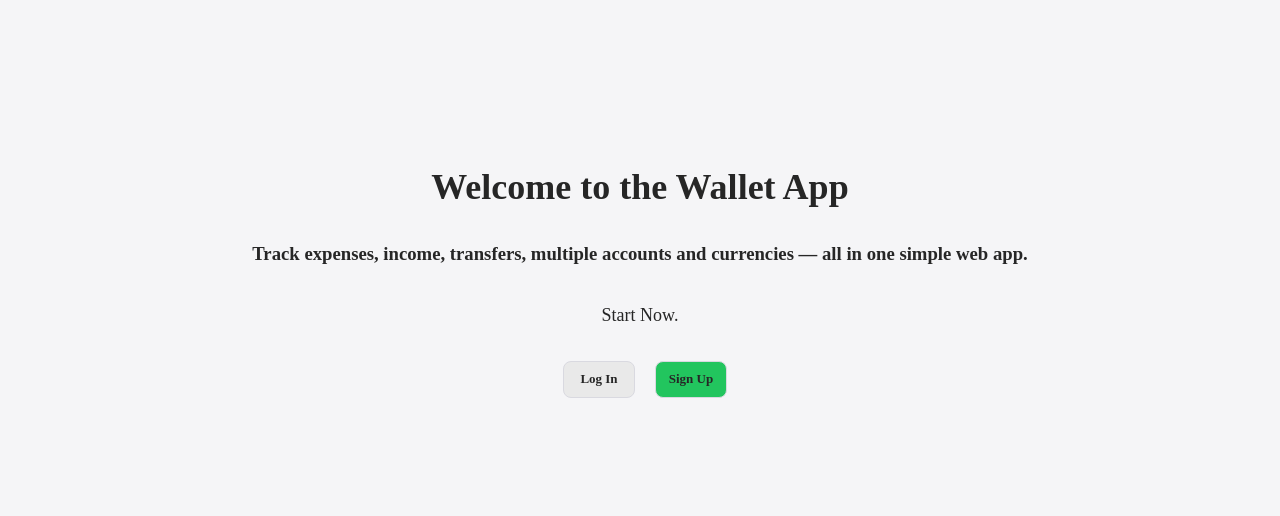
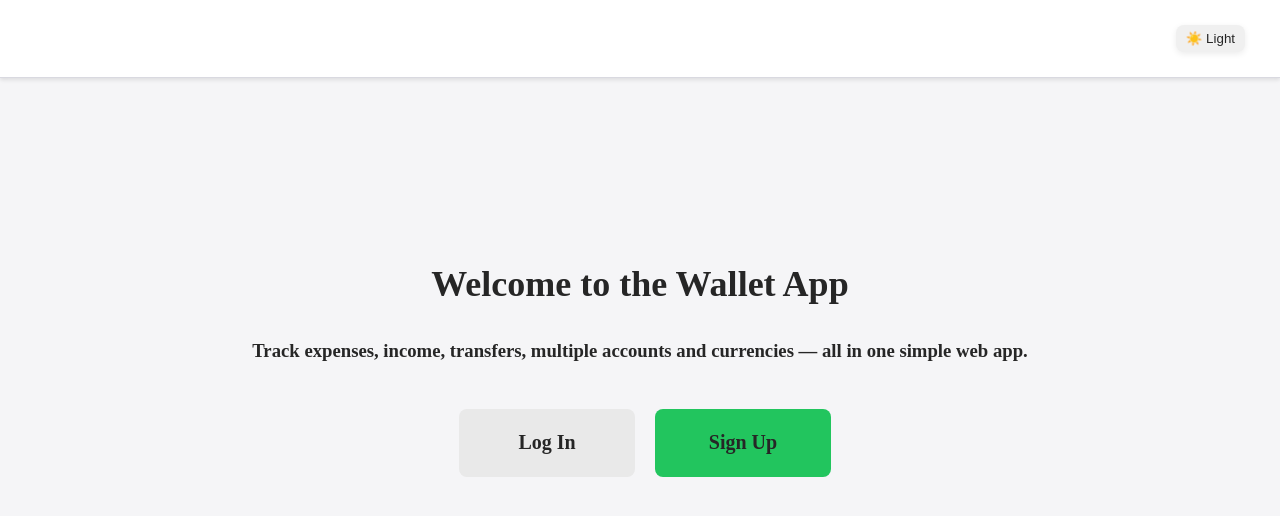
Before and after one commit to yaryhiin/wallet-react, a React (Create React App) app: page / in a window 1280 px wide. Shown: the top 516 px of the page. Built offline with nearby package versions, Linux system fonts and the light colour scheme.

Commit message:
finished with mmost ui

```diff
--- a/src/App.js
+++ b/src/App.js
@@ -163,7 +163,7 @@ function App() {
         <Routes>
           {accounts.length === 0 ? (
             <Route path='/' element={
-              <WelcomeScreen />
+              <WelcomeScreen toggleTheme={toggleTheme} theme={theme}/>
             } />
           ) : (
             <Route path='/' element={
--- a/src/Layout.js
+++ b/src/Layout.js
@@ -7,7 +7,7 @@ export default function Layout({ toggleTheme, theme }) {
   return (
     <>
       <header className="header">
-            <a href="/" className={cn("button", styles.logOut)}>Log Out</a>
+        <a href="/" className={cn("button", styles.logOut)}>Log Out</a>
         <ThemeSwitch toggleTheme={toggleTheme} theme={theme} />
       </header>
       <main className="body">
--- a/src/components/codes/Login.js
+++ b/src/components/codes/Login.js
@@ -52,6 +52,7 @@ const Login = () => {
   }
 
   return (
+    <div className="container">
       <div className={styles.formContainer}>
         <h1 className={styles.heading}>Log In</h1>
         <div className={styles.inputBox}>
@@ -81,6 +82,7 @@ const Login = () => {
           <button className={cn(styles.saveBtn, "button")} onClick={handleLogin}>Log In</button>
         </div>
       </div>
+    </div>
   )
 }
 
--- a/src/components/codes/SignUp.js
+++ b/src/components/codes/SignUp.js
@@ -18,6 +18,7 @@ const SignUp = () => {
     useEffect(() => {
         const newErrors = {};
         if (confirmPassword !== password) newErrors.confirmPassword = true;
+        setErrors(newErrors);
     }, [confirmPassword, password])
 
     async function handleSignUp(e) {
@@ -62,6 +63,7 @@ const SignUp = () => {
     }
 
     return (
+        <div className="container">
             <div className={styles.formContainer}>
                 <h1 className={styles.heading}>Sign Up</h1>
                 <div className={styles.inputBox}>
@@ -101,6 +103,7 @@ const SignUp = () => {
                     <button className={cn(styles.saveBtn, "button")} onClick={handleSignUp}>Sign Up</button>
                 </div>
             </div>
+        </div>
     )
 }
 
--- a/src/components/codes/WelcomeScreen.js
+++ b/src/components/codes/WelcomeScreen.js
@@ -1,12 +1,16 @@
 import styles from "../styles/WelcomeScreen.module.scss"
 import cn from 'classnames';
+import ThemeSwitch from "./ThemeSwitch";
 
-const WelcomeScreen = () => {
+const WelcomeScreen = ({ toggleTheme, theme }) => {
     return (
+        <>
+            <header className={styles.header}>
+                <ThemeSwitch toggleTheme={toggleTheme} theme={theme} />
+            </header>
             <div className={styles.content}>
                 <h1 className={styles.title}>Welcome to the Wallet App</h1>
                 <h3 className={styles.description}>Track expenses, income, transfers, multiple accounts and currencies — all in one simple web app.</h3>
-            <p className={styles.note}>Start Now.</p>
                 <div className={styles.sessionBox}>
                     <div>
                         <a href="/login" className={cn("button", styles.logIn)}>Log In</a>
@@ -16,6 +20,7 @@ const WelcomeScreen = () => {
                     </div>
                 </div>
             </div>
+        </>
     )
 }
 
--- a/src/components/styles/Header.module.scss
+++ b/src/components/styles/Header.module.scss
@@ -35,6 +35,7 @@ a{
 .themeSwitch {
   padding: 6px 10px;
   border-radius: 8px;
+  margin: 15px;
   border: none;
   cursor: pointer;
   background: var(--btn-bg);
@@ -49,7 +50,7 @@ a{
 }
 
 @media (max-width: 600px) {
-  .logIn, .signUp {
+  .logOut {
     width: 60px;
     height: 30px;
     font-size: 12px;
--- a/src/components/styles/WelcomeScreen.module.scss
+++ b/src/components/styles/WelcomeScreen.module.scss
@@ -1,3 +1,9 @@
+.header {
+    display: flex;
+    justify-content: flex-end;
+    align-items: center;
+}
+
 .content {
     min-height: 70vh;
     display: flex;
@@ -42,16 +48,19 @@ a{
 
 .sessionBox {
   display: flex;
+  flex-direction: row;
   gap: 10px;
 }
 
 .logIn, .signUp {
-  margin-bottom: 20px;
-  width: 70px;
-  height: 35px;
-  font-size: 13px;
-  font-weight: bold;
-  border: 1px solid var(--card-bg-border);
+  margin-top: 28px;
+    padding: 14px 28px;
+    color: white;
+    border: none;
+    border-radius: 8px;
+    cursor: pointer;
+    font-size: 20px;
+    font-weight: 600;
 }
 
 .signUp {
```
Lines whose indentation alone changed are shown as unchanged.
